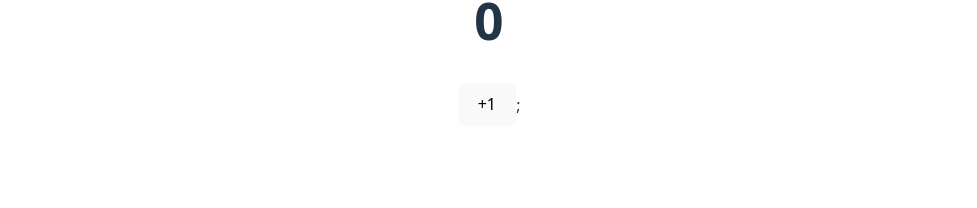
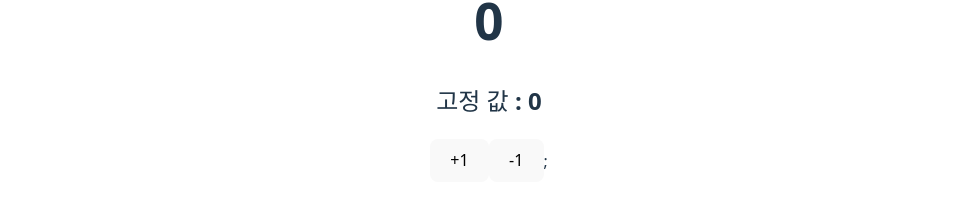
Before and after one commit to reokkamy/React-WorkSpace-k6-0806, a React (Vite) app in the folder ch03-vite-test/: page / in a window 1280 px wide. Shown: the part 1251-1459 px from the top of the page, without its empty margins (151-1128 px from the left). Before the commit the page ends 1409 px from the top, so only its background shows below. Built offline with nearby package versions, Linux system fonts and the light colour scheme.

Commit message:
5교시, state 다루기 작업중이고, 이번에 +2 증가 확인 및 , -2도 해보기.

```diff
--- a/ch03-vite-test/src/component/Counter.jsx
+++ b/ch03-vite-test/src/component/Counter.jsx
@@ -6,21 +6,42 @@ class Counter extends Component {
     // state의 초깃값 설정
     this.state = {
       number: 0,
+      fixedNumber: 0,
     };
   }
   render() {
-    const { number } = this.state;
+    const { number, fixedNumber } = this.state;
     return (
       <>
         <div>
           <h1>{number}</h1>
+          <h2>고정 값 : {fixedNumber}</h2>
         </div>
         <button
           onClick={() => {
-            this.setState({ number: number + 1 });
+            // 기존,
+            // this.setState({ number: number + 1 });
+            // this.setState({ number: this.state.number + 1 });
+            // 변경
+            this.setState((prevState) => {
+              return {
+                number: prevState.number + 1,
+              };
+            });
+            // 한번 더 작성하기.
+            this.setState((prevState) => ({
+              number: prevState.number + 1,
+            }));
           }}
         >
           +1
+        </button>
+        <button
+          onClick={() => {
+            this.setState({ number: number - 1 });
+          }}
+        >
+          -1
         </button>
       </>
     );
```
